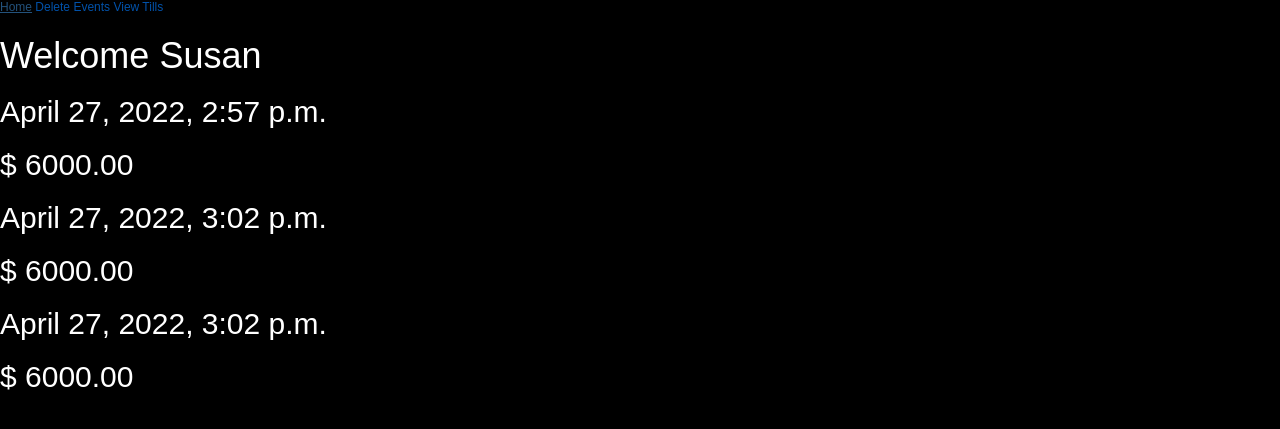
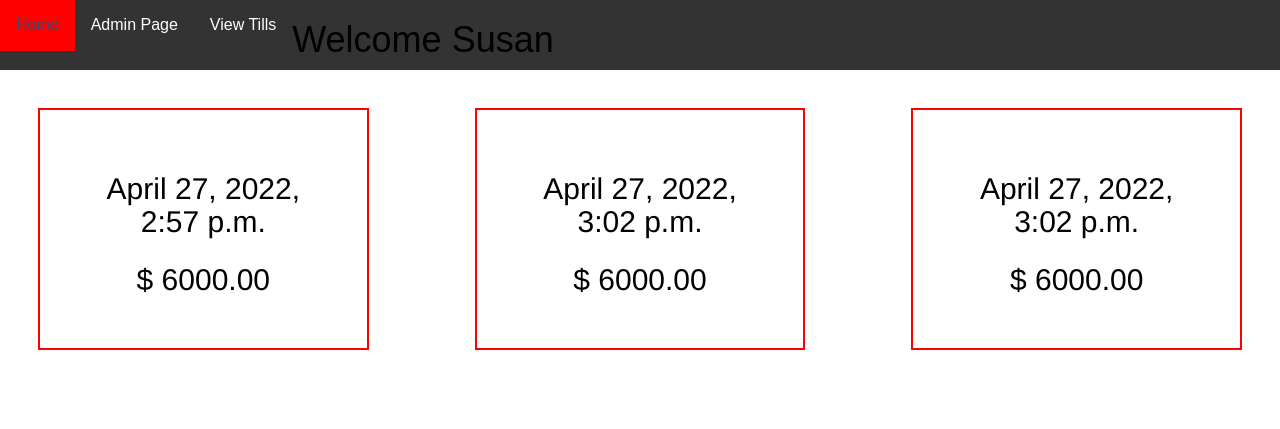
Before and after one commit to LoganColey/CornerStore, a Django app: page /tillview in a window 1280 px wide. Shown: the top 429 px of the page. Run offline with Django 3.2, Linux system fonts and the light colour scheme; data comes from the database, SQL or seed files in the repository; both versions use the stored data as it was after the commit; some libraries are stand-ins or nearby versions.

Commit message:
UPDATED TILL HTML

```diff
--- a/app/templates/till.html
+++ b/app/templates/till.html
@@ -8,25 +8,26 @@
     <link rel="stylesheet" href="https://maxcdn.bootstrapcdn.com/bootstrap/3.4.1/css/bootstrap.min.css">
     <script src="https://ajax.googleapis.com/ajax/libs/jquery/3.5.1/jquery.min.js"></script>
     <script src="https://maxcdn.bootstrapcdn.com/bootstrap/3.4.1/js/bootstrap.min.js"></script>
-    <link rel="stylesheet" href="{% static 'style.css' %}"/>
+    <link rel="stylesheet" href="{% static 'food-style.css' %}"/>
     <link rel="stylesheet" href="https://cdnjs.cloudflare.com/ajax/libs/font-awesome/5.13.0/css/all.min.css"/>
     <link href="https://fonts.googleapis.com/css2?family=Quicksand:wght@300;400;500;600;700&display=swap" rel="stylesheet"/>
   </head>
     <body>
       <nav>
         <a href="{% url 'home' %}" title="Home">Home</a>
-        <a href="{% url 'deleteEvent' %}">Delete Events</a>
+        <a href="{% url 'admin' %}">Admin Page</a>
         <a href="{% url 'tillView' %}">View Tills</a>
 
         <h1>Welcome Susan</h1>
       </nav>
-
+      <div id="content">
         {% for till in tills%}
           <div id="itemBox" class="{{item.type}}">
             <h2 class="itemName">{{till.date}}</h2>
             <h2 class="itemPrice">$ {{till.amount}}</h2>
           </div>
         {% endfor %}
+      </div>
 
     </body>
 </html>
```
Also changed, not shown: db.sqlite3. Lines whose indentation alone changed are shown as unchanged.
